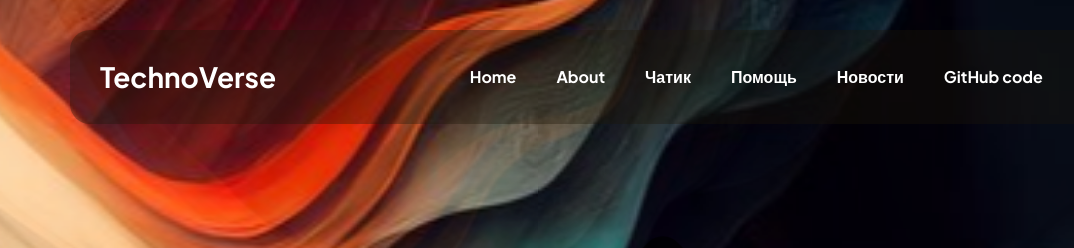
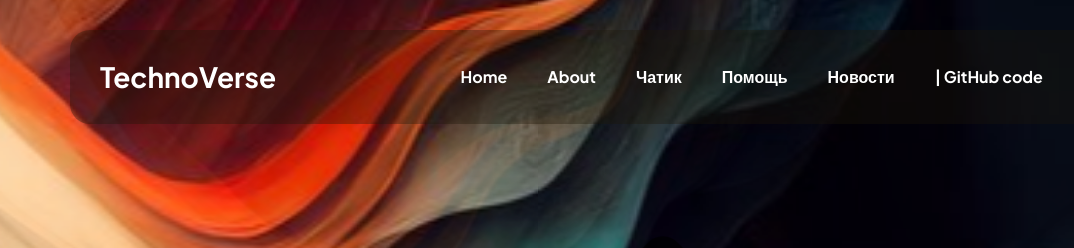
Before and after one commit to IliaPiasta/TechnoVerse, a plain HTML site: page index.html in a window 1280 px wide. Shown: the top 248 px of the page, 0-1074 px from the left. Drawn offline with Linux system fonts and the light colour scheme.

Commit message:
Update index.html

```diff
--- a/index.html
+++ b/index.html
@@ -75,7 +75,7 @@ Bootstrap 5 HTML CSS Template
                                 </li>
 
 				<li class="nav-item">
-                                    <a class="nav-link click-scroll" href="https://github.com/IliaPiasta/TechnoVerse">GitHub code</a>
+                                    <a class="nav-link click-scroll" href="https://github.com/IliaPiasta/TechnoVerse">| GitHub code</a>
                                 </li>
 
                             </ul>
```
